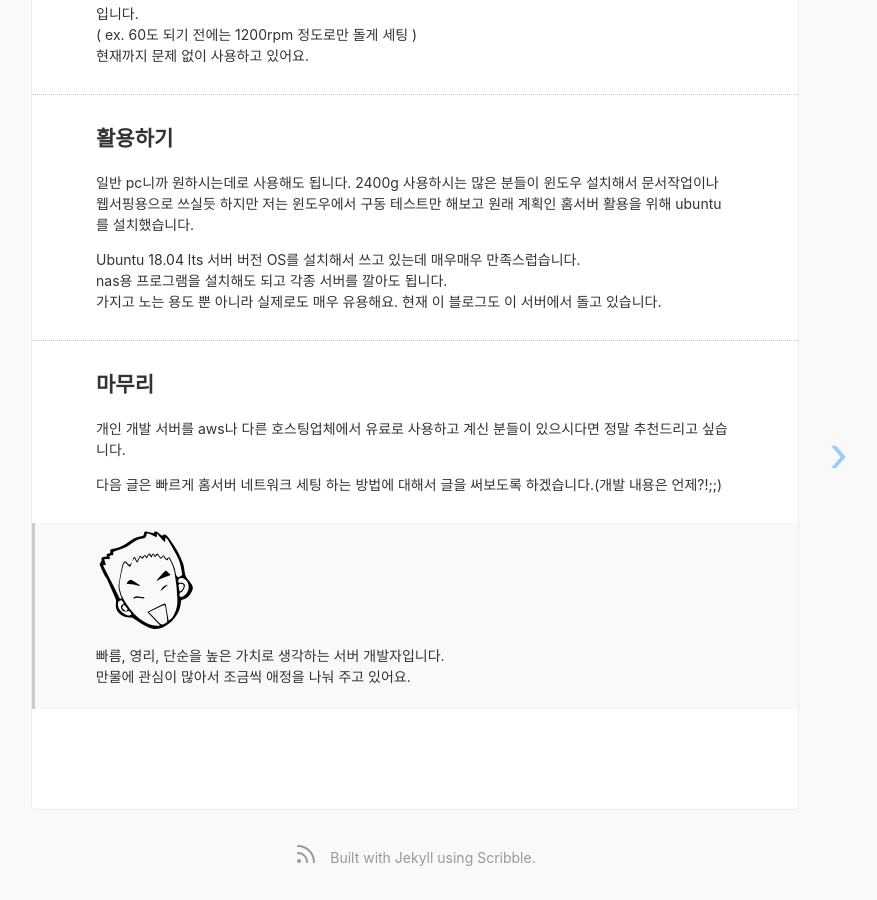
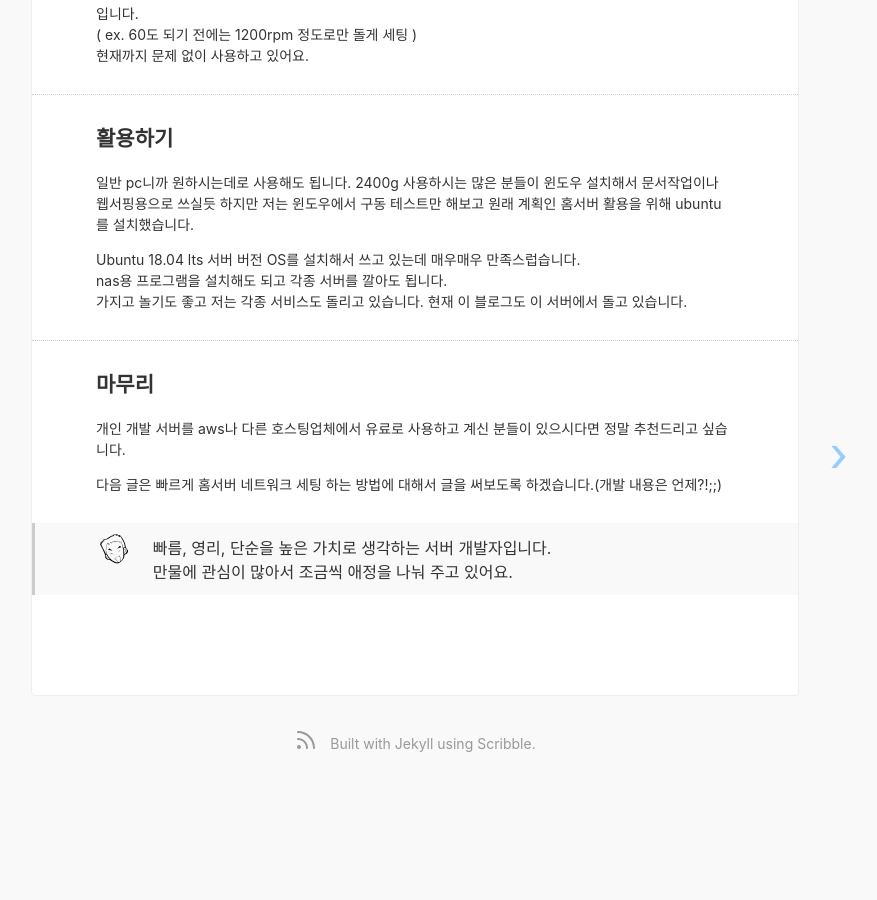
Before and after one commit to darammg/blog, a Jekyll site: the page built from _posts/2019-09-07-ITX 미니 컴퓨터 만들기.md, in a window 1280 px wide and 900 px high, scrolled down 1880 px. Shown: the whole window, without its empty margins (225-1102 px from the left). Built offline with Jekyll 4.4.1, drawn with Linux system fonts in a browser that asks for light colours; comment, search, counter and statistics services are not loaded; after the commit the page ends 2666 px from its top, so only the background shows below that.

Commit message:
image 변경

```diff
--- a/_includes/signoff.html
+++ b/_includes/signoff.html
@@ -9,12 +9,20 @@
 
 <div class="markdown-body">
   <blockquote>
-    <a href="/about">
-      <img class="header_logo" src="{{ site.url }}/images/darammg_100.svg" alt="Home">
-    </a>
-    <p>
-      빠름, 영리, 단순을 높은 가치로 생각하는 서버 개발자입니다.<br>
-      만물에 관심이 많아서 조금씩 애정을 나눠 주고 있어요.
-    </p>
+    <table>
+      <tr>
+        <td>
+          <a href="/about" style="display:block; width:50px; height:50px; padding-right:20px;">
+            <img src="{{ site.url }}/images/darammg_100.svg" alt="Home">
+          </a>
+        </td>
+        <td>
+          <p>
+              빠름, 영리, 단순을 높은 가치로 생각하는 서버 개발자입니다.<br>
+              만물에 관심이 많아서 조금씩 애정을 나눠 주고 있어요.
+            </p>
+        </td>
+      </tr>
+    </table>
   </blockquote>
 </div>
--- a/_posts/2019-09-07-ITX 미니 컴퓨터 만들기.md
+++ b/_posts/2019-09-07-ITX 미니 컴퓨터 만들기.md
@@ -55,7 +55,7 @@ cpu:  3dmark Physics score 12000
 
 Ubuntu 18.04 lts 서버 버전 OS를 설치해서 쓰고 있는데 매우매우 만족스럽습니다.
 nas용 프로그램을 설치해도 되고 각종 서버를 깔아도 됩니다.
-가지고 노는 용도 뿐 아니라 실제로도 매우 유용해요. 현재 이 블로그도 이 서버에서 돌고 있습니다.
+가지고 놀기도 좋고 저는 각종 서비스도 돌리고 있습니다. 현재 이 블로그도 이 서버에서 돌고 있습니다.
 
 ---
 ## 마무리
```
